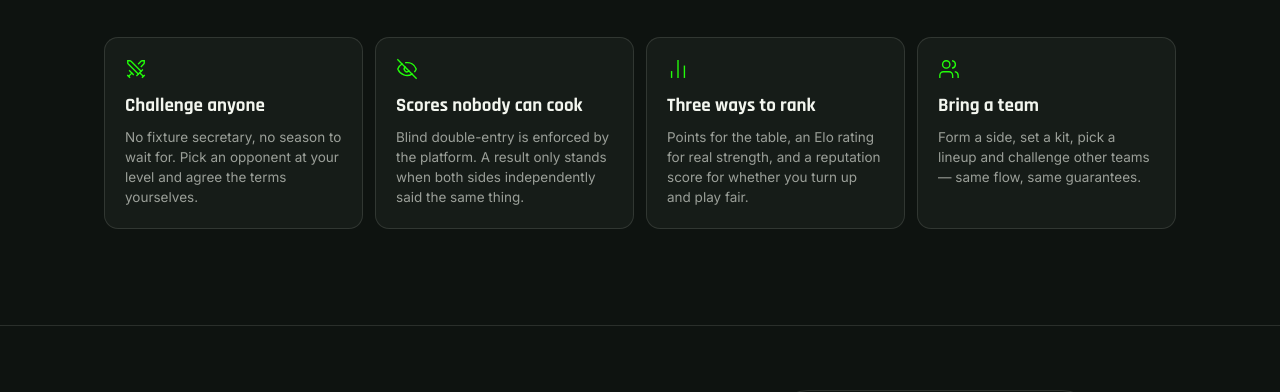
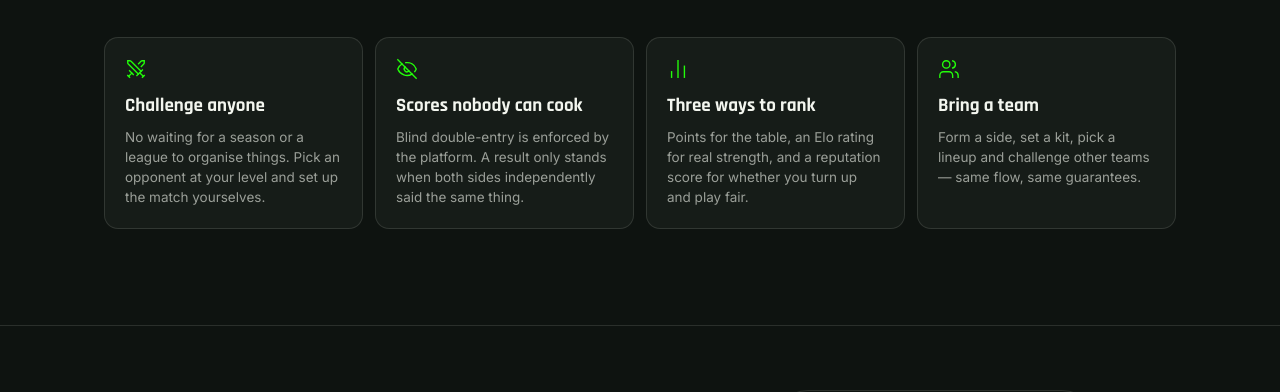
Before and after one commit to truesightsolutions/sportslink-site, a plain HTML site: page index.html in a window 1280 px wide. Shown: the part 393-785 px from the top of the page. Drawn offline with nearby package versions, Linux system fonts and the light colour scheme.

Commit message:
Simplify jargon in the "Challenge anyone" pillar copy
"No fixture secretary" assumed club-league familiarity most readers
don't have. Replaced with plain language.

Co-Authored-By: Claude Sonnet 5 <noreply@anthropic.com>

```diff
--- a/index.html
+++ b/index.html
@@ -84,7 +84,7 @@
       <div class="pillar" data-reveal style="--i:0">
         <svg data-lucide="swords" width="22" height="22"></svg>
         <h3>Challenge anyone</h3>
-        <p>No fixture secretary, no season to wait for. Pick an opponent at your level and agree the terms yourselves.</p>
+        <p>No waiting for a season or a league to organise things. Pick an opponent at your level and set up the match yourselves.</p>
       </div>
       <div class="pillar" data-reveal style="--i:1">
         <svg data-lucide="eye-off" width="22" height="22"></svg>
```
